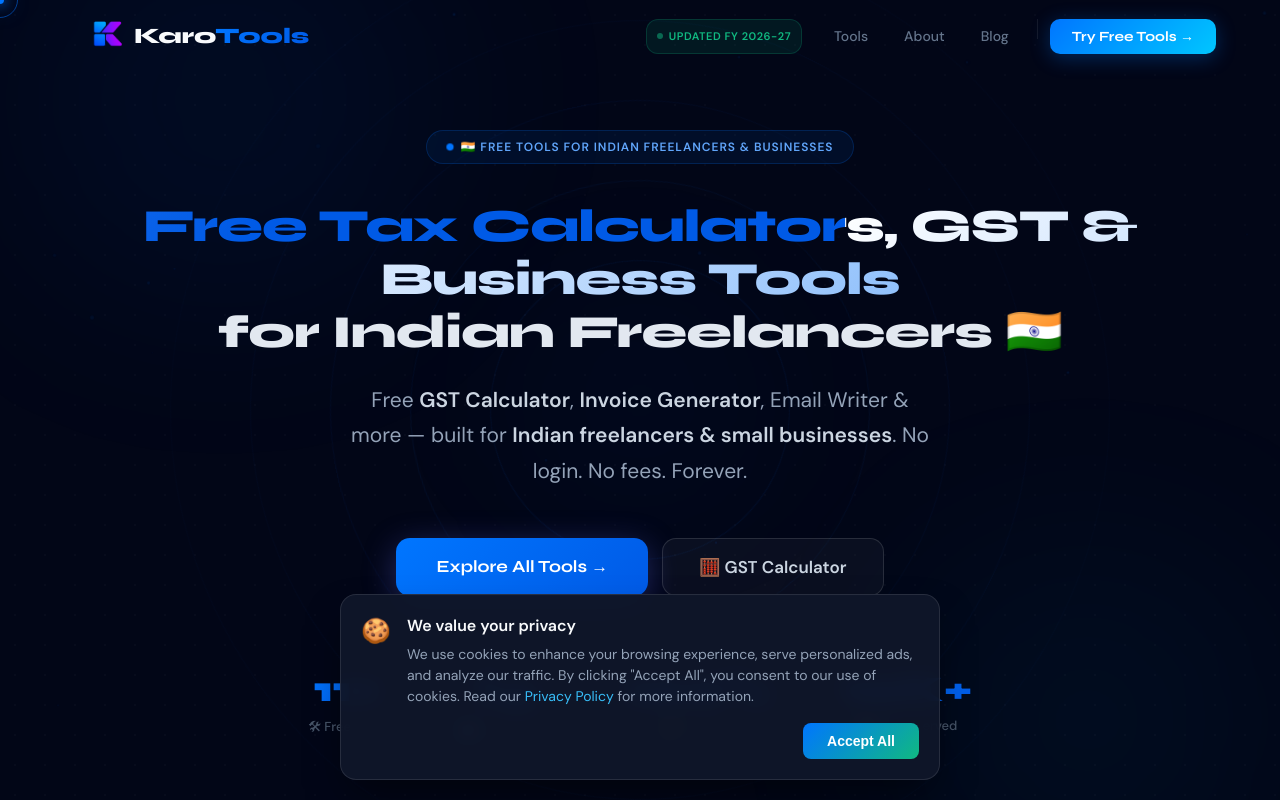
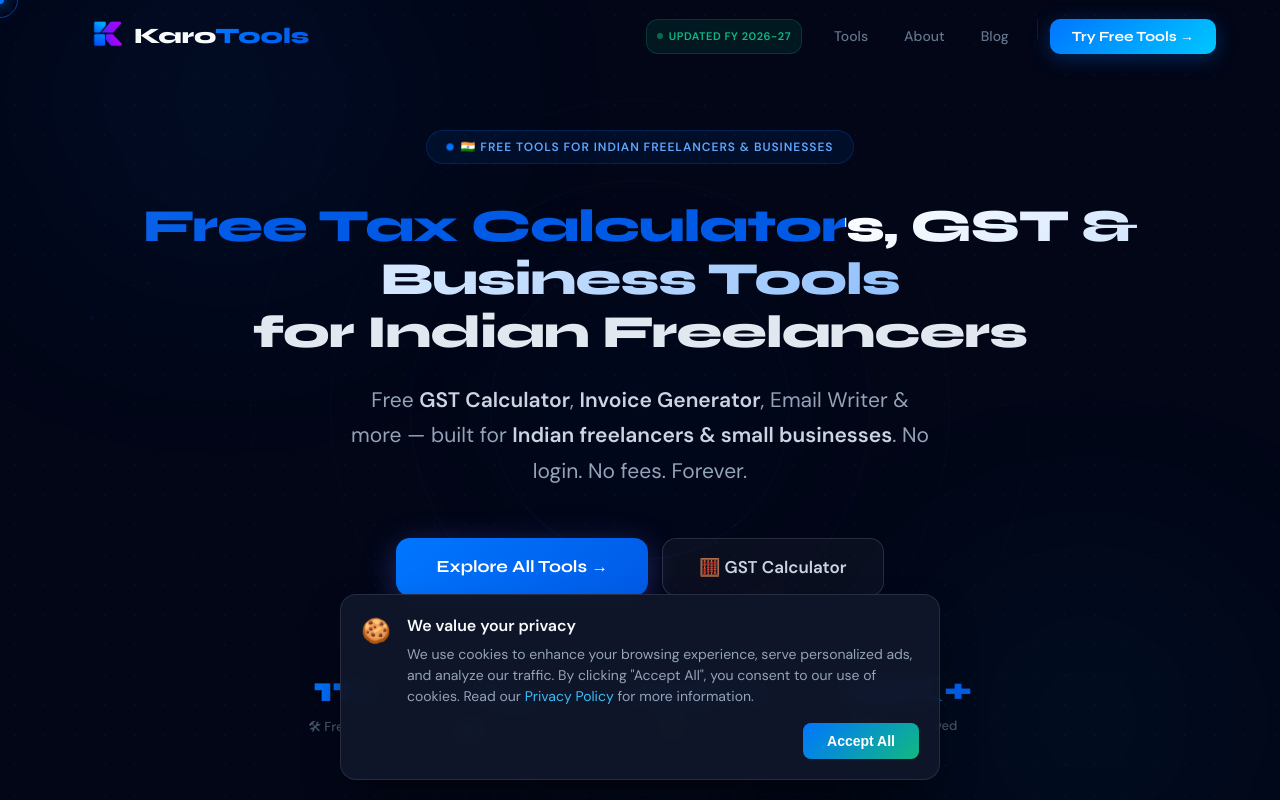
Before and after one commit to daxpatel109/karotools, a Next.js app: page / in a window 1280 px wide. Shown: the top 800 px of the page. Built offline with nearby package versions, Linux system fonts and the light colour scheme.

Commit message:
Fix Homepage H1 semantics and remove flag emoji

```diff
--- a/src/Home.jsx
+++ b/src/Home.jsx
@@ -385,16 +385,13 @@ export default function Home() {
         </div>
 
         {/* H1 (SEO Optimized & Mobile Responsive) */}
-        <h1 style={{ position: "absolute", width: "1px", height: "1px", padding: 0, margin: "-1px", overflow: "hidden", clip: "rect(0, 0, 0, 0)", whiteSpace: "nowrap", border: 0 }}>
-          Free Tax Calculators, GST & Business Tools for Indian Freelancers
-        </h1>
-        <div role="heading" aria-level="1" style={{ fontSize: "clamp(24px, 4vw, 46px)", fontWeight: 800, fontFamily: "'Syne',sans-serif", lineHeight: 1.15, marginBottom: 24, animation: "fadeInUp 0.7s 0.2s both", letterSpacing: "-0.02em", maxWidth: 1000, wordWrap: "break-word" }}>
+        <h1 style={{ fontSize: "clamp(24px, 4vw, 46px)", fontWeight: 800, fontFamily: "'Syne',sans-serif", lineHeight: 1.15, marginBottom: 24, animation: "fadeInUp 0.7s 0.2s both", letterSpacing: "-0.02em", maxWidth: 1000, wordWrap: "break-word" }}>
           <span style={{ background: "linear-gradient(135deg, #ffffff 0%, #60a5fa 40%, #005ae6 80%)", backgroundSize: "200% auto", WebkitBackgroundClip: "text", WebkitTextFillColor: "transparent", animation: "shimmer 5s linear infinite" }}>
             Free Tax Calculators, GST & Business Tools
           </span>
           <br />
-          <span style={{ color: "#e2e8f0" }}>for Indian Freelancers 🇮🇳</span>
-        </div>
+          <span style={{ color: "#e2e8f0" }}>for Indian Freelancers</span>
+        </h1>
 
         {/* Subtitle */}
         <p style={{ fontSize: "clamp(16px, 2.2vw, 21px)", color: "#94a3b8", maxWidth: 580, lineHeight: 1.7, marginBottom: 48, animation: "fadeInUp 0.7s 0.3s both" }}>
```
